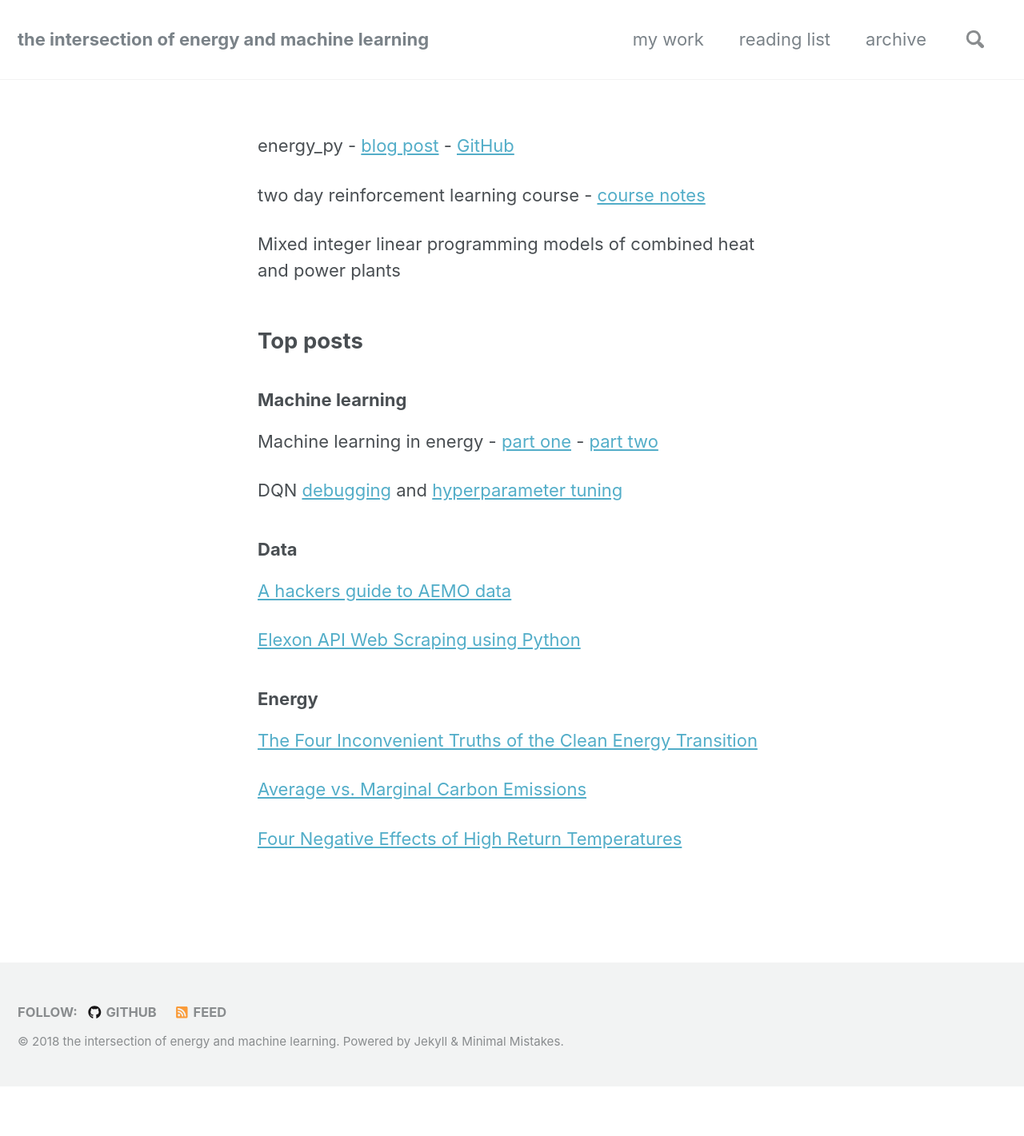
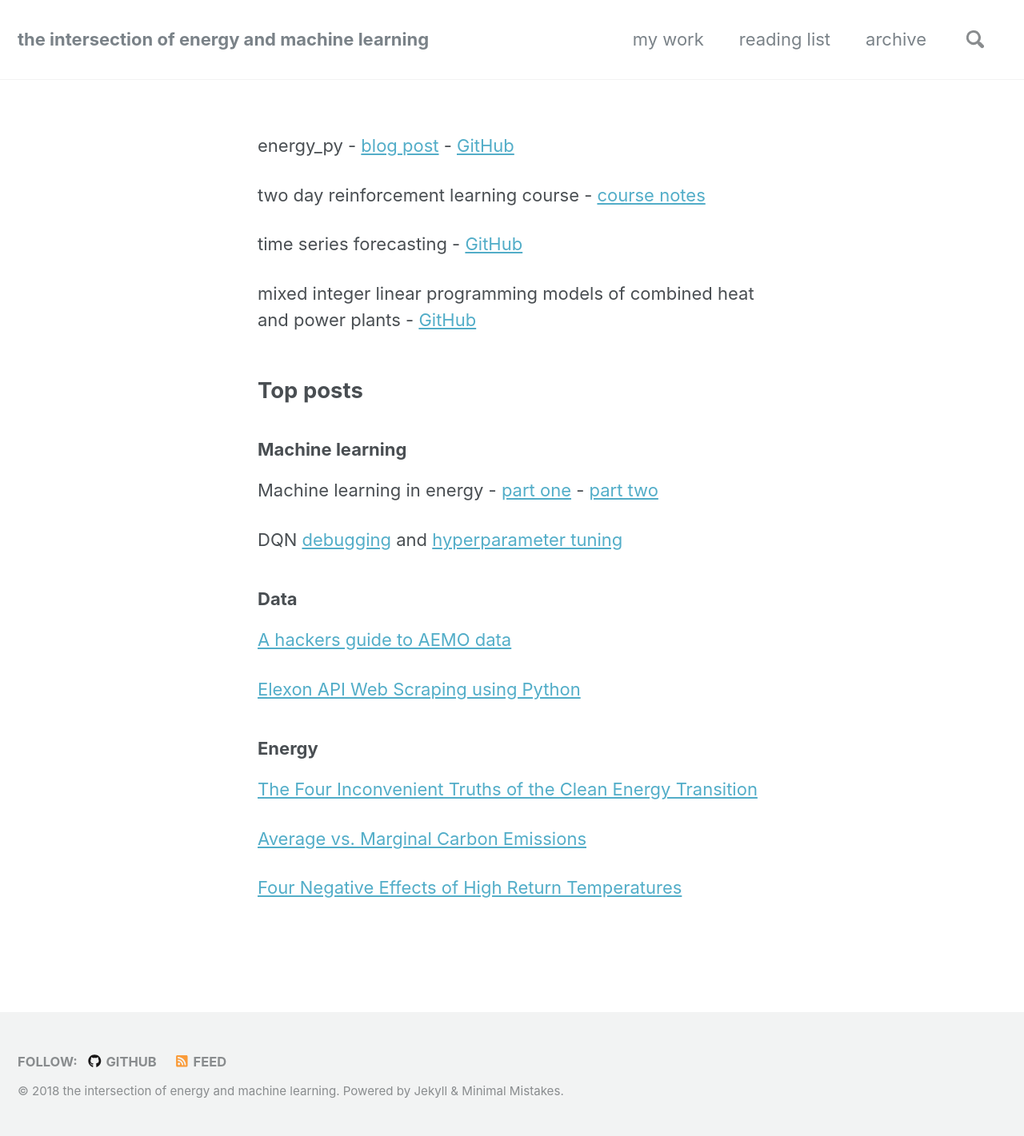
Before and after one commit to ADGEfficiency/adgefficiency.github.io, a Jekyll site: the page built from _pages/top_posts.md, in a window 1280 px wide. Shown: the whole page at 80% size. Built offline with Jekyll 4.4.1, drawn with Linux system fonts in a browser that asks for light colours; nearby versions of some CDN libraries; before the commit the page ends 1359 px from its top, so only the background shows below that.

Commit message:
drafting

```diff
--- a/_pages/top_posts.md
+++ b/_pages/top_posts.md
@@ -9,7 +9,9 @@ energy_py - [blog post](https://www.adgefficiency.com/energy_py-reinforcement-le
 
 two day reinforcement learning course - [course notes](https://github.com/ADGEfficiency/dsr_rl)
 
-Mixed integer linear programming models of combined heat and power plants
+time series forecasting - [GitHub](https://github.com/ADGEfficiency/forecast)
+
+mixed integer linear programming models of combined heat and power plants - [GitHub](https://github.com/ADGEfficiency/energy_py/tree/master/energy_py/envs/chp)
 
 ## Top posts
 
```
